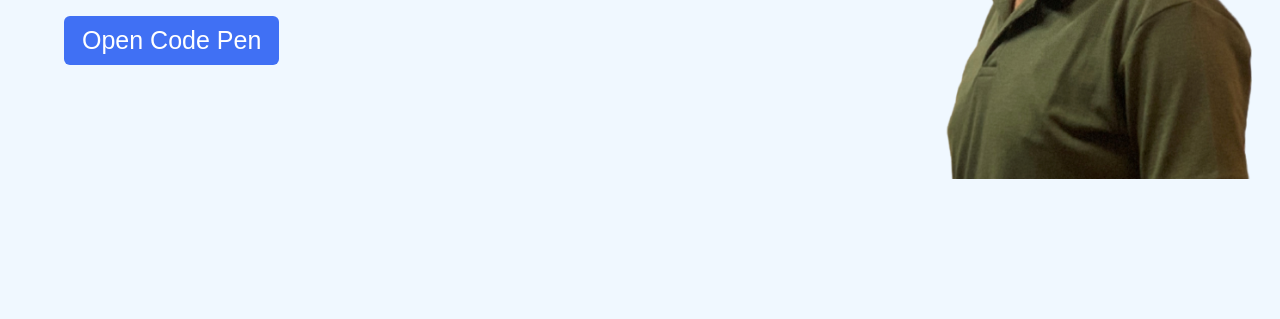
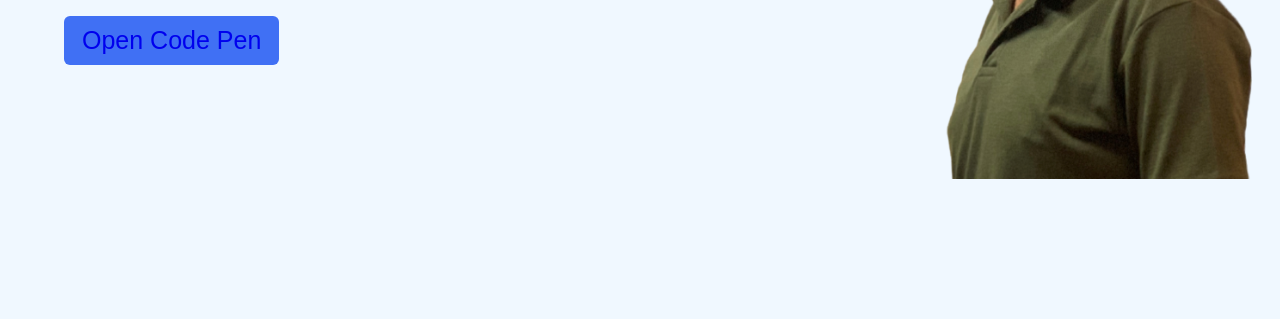
Before and after one commit to Aman-Sharma404/portofolio.github.io, a plain HTML site: page index.html in a window 1280 px wide. Shown: the part 481-800 px from the top of the page. Drawn offline with Linux system fonts and the light colour scheme.

Commit message:
Update style.css

```diff
--- a/style.css
+++ b/style.css
@@ -139,7 +139,7 @@ nav .navbar .menu li{
     border: 2px solid transparent;
     transition: all 0.4s ease;
 
-    & a{
+    & a+{
         color: #fff;
         font-size: 25px;
     }
```
